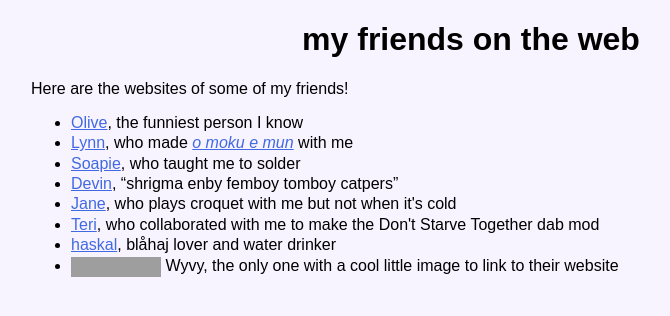
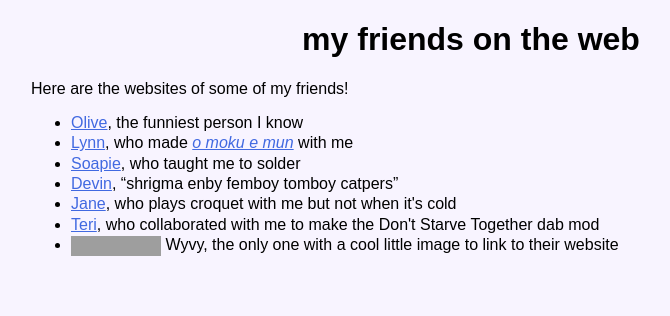
Before and after one commit to Roachbones/Roachbones.github.io, a Jekyll site: the page friends.html, which Jekyll copies as it is, in a window 1280 px wide, cut to the strip 0-316 px from the top of the page. Shown: the whole strip, without its empty margins (169-839 px from the left). Built offline with Jekyll 4.4.1, drawn with Linux system fonts in a browser that asks for light colours; grey boxes are pictures that could not be loaded.

Commit message:
Remove link to startling autoplay
sorry haskal it's just too bothersome on mobile

```diff
--- a/friends.html
+++ b/friends.html
@@ -22,7 +22,6 @@
 <li><a href="https://devin.gay">Devin</a>, “shrigma enby femboy tomboy catpers”</li>
 <li><a href="https://janie.page">Jane</a>, who plays croquet with me but not when it's cold</li>
 <li><a href="https://electr1.ca/">Teri</a>, who collaborated with me to make the Don't Starve Together dab mod</li>
-<li><a href="https://tilde.town/~haskal/">haskal</a>, blåhaj lover and water drinker</li>
 <li><a href="https://wyvy.net"><img src="https://wyvy.net/badge.png" alt="wyvy.net" title="wyvy.net" style="vertical-align:middle;"></a> Wyvy, the only one with a cool little image to link to their website</li>
 </ul>
 </main>
```
